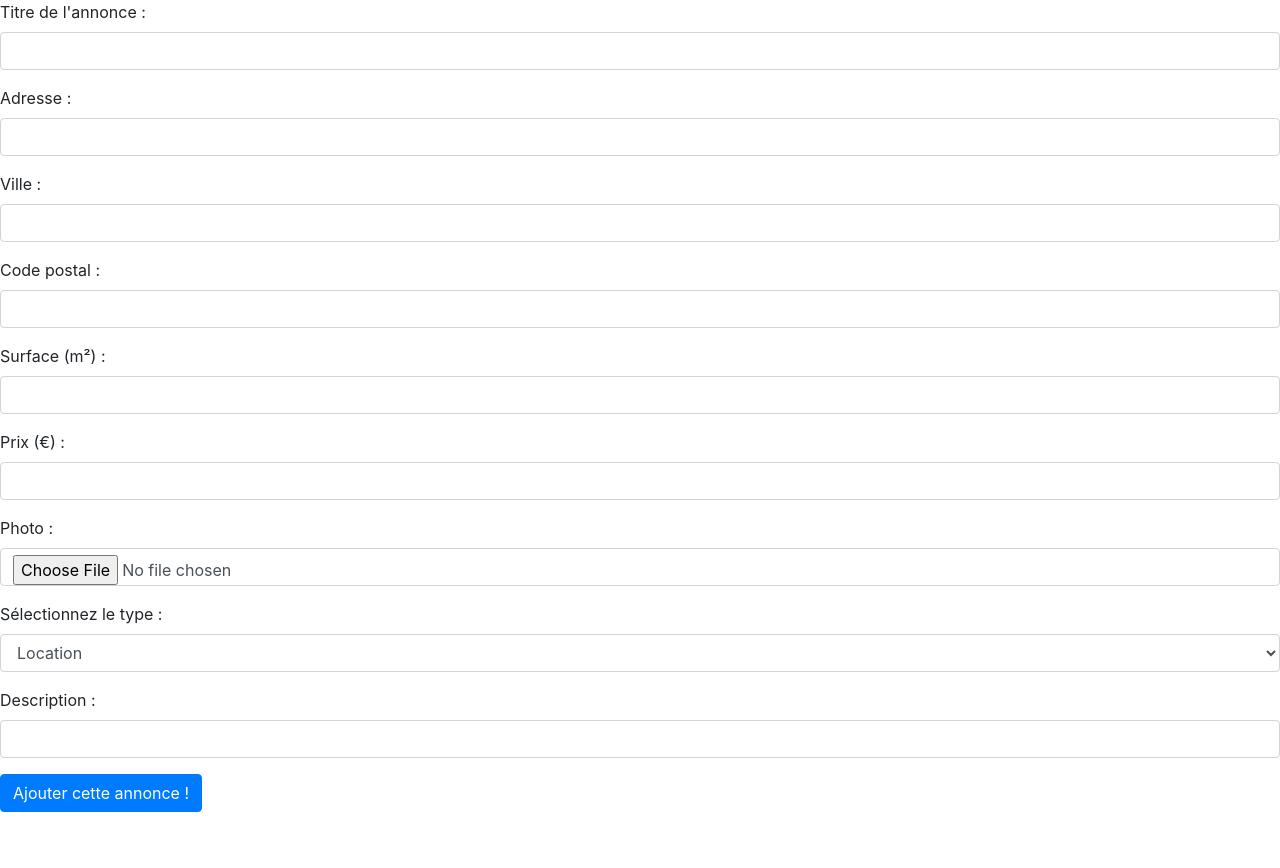
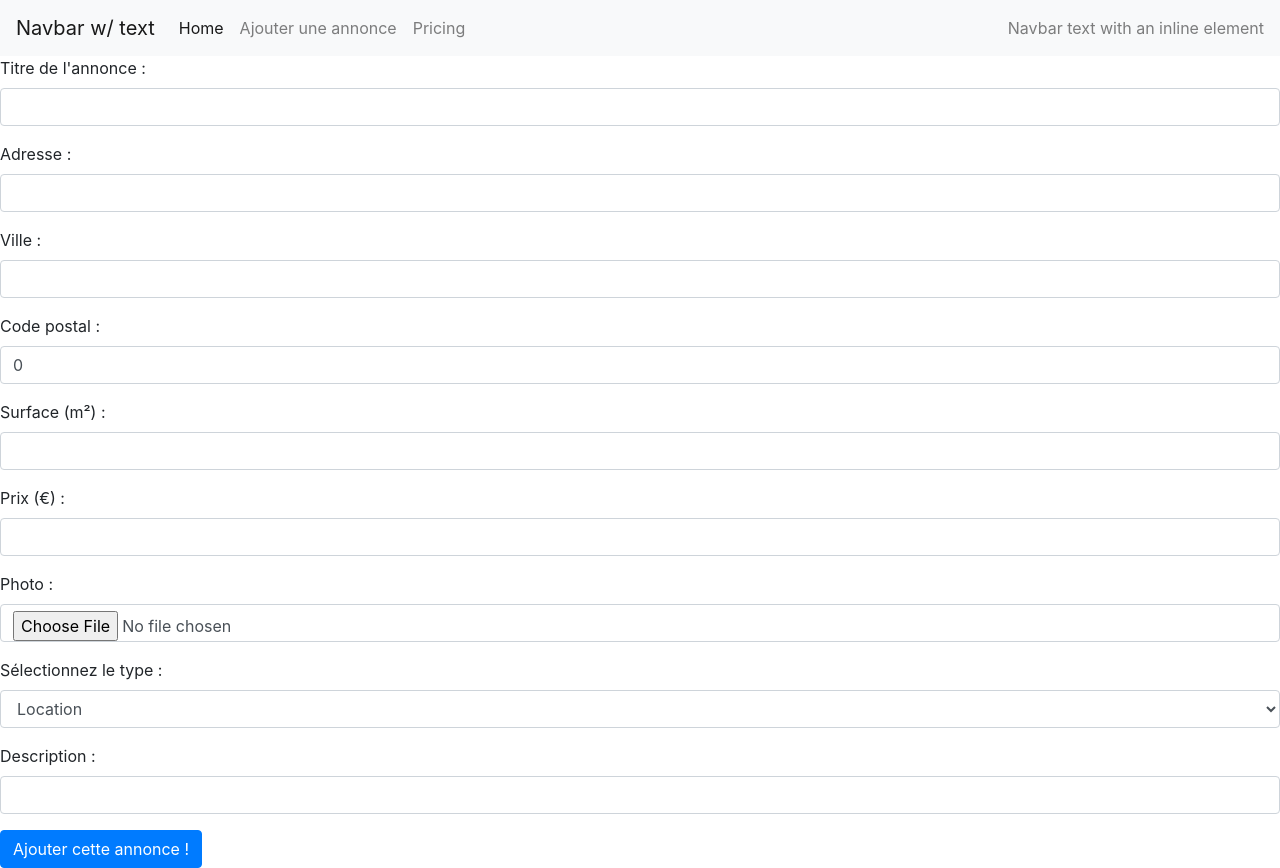
Before and after one commit to sylvaingn/evaluationPHP, a PHP site: page /addLogement.php in a window 1280 px wide. Before the commit the page ends 812 px from the top, so only its background shows below. Run offline with PHP 8.4, Linux system fonts and the light colour scheme.

Commit message:
modif champ code postal

```diff
--- a/addLogement.php
+++ b/addLogement.php
@@ -17,6 +17,8 @@
 </head>
 
 <body>
+
+    <?php include("fix/navbar.php") ?>
 
     <form action="traitementAjout.php" method="POST" enctype="multipart/form-data">
 
@@ -39,7 +41,7 @@
 
         <div class="form-group">
             <label for="formCode">Code postal :</label>
-            <input name="cp" type="text" maxlenght="5" class="form-control" id="formCode" required>
+            <input name="cp" type="number" value="0" min="01100" max="99000" class="form-control" id="formCode" required>
         </div>
 
         <div class="form-group">
@@ -68,7 +70,7 @@
 
         <div class="form-group">
             <label for="formDescription">Description :</label>
-            <input name="description" type="text" class="form-control" id="formDescription" required>
+            <input name="description" type="text" class="form-control" id="formDescription" >
         </div>
 
 
```
